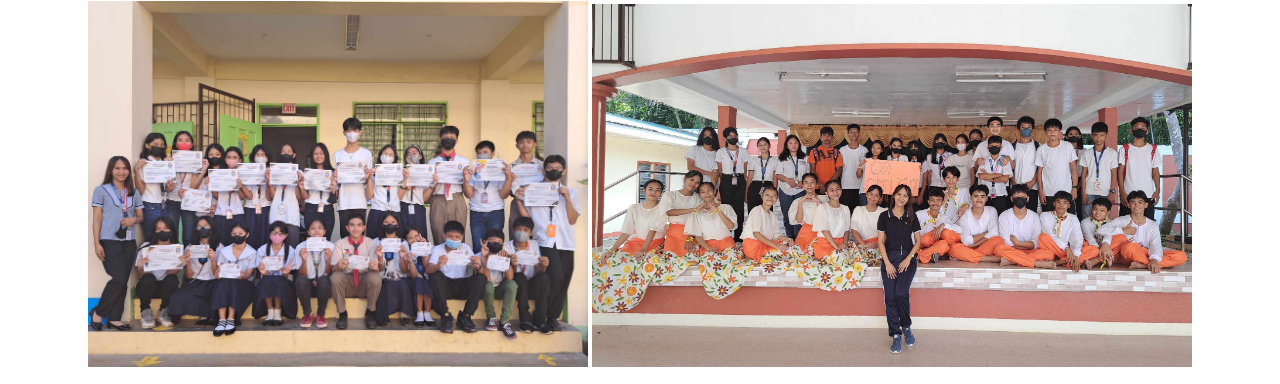
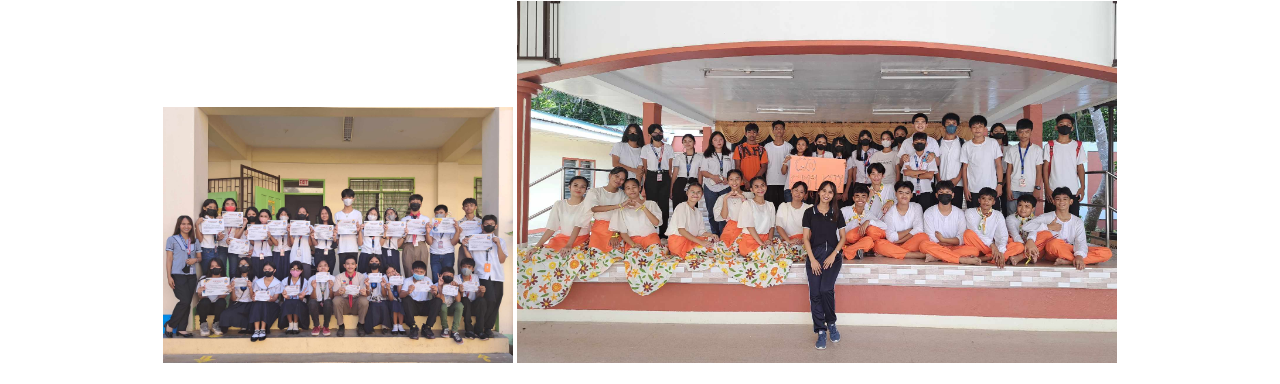
Before and after one commit to jolanobejas2/JOLAN-H-OBEJAS, a plain HTML site: page index.html in a window 1280 px wide. Shown: the part 1354-1738 px from the top of the page. Drawn offline with Linux system fonts and the light colour scheme.

Commit message:
Update index.html

```diff
--- a/index.html
+++ b/index.html
@@ -34,7 +34,7 @@
             <img src="./image/IMG20250205205802_00_113245 (2).jpg" width="260px">
             <img src="./image/IMG_20250410_115944.jpg" width="350px">
             <img src="./image/IMG_20250530_175823_412.webp" width="500px">
-            <img src="./image/received_202353772613120.jpeg"width="500px">
+            <img src="./image/received_202353772613120.jpeg"width="350px">
             <img src="./image/received_239161645576401.jpeg"width="600px">
 
         </section>
@@ -49,4 +49,5 @@
     </center>
     </head>
 </body>
+
 </html>
```
